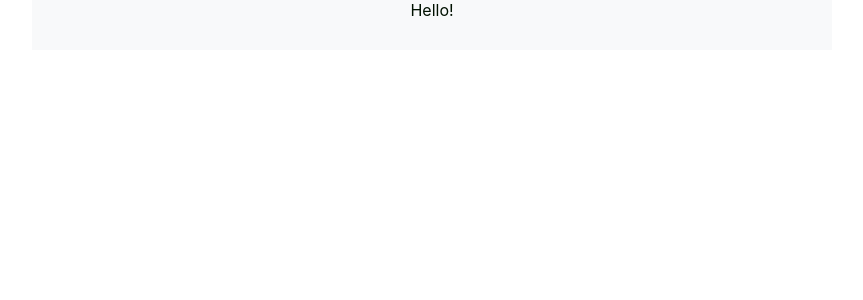
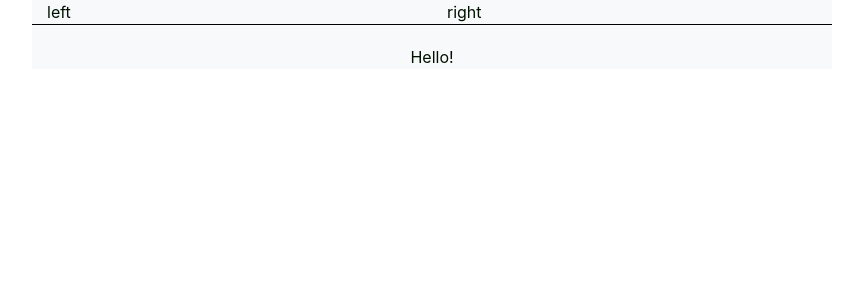
Before and after one commit to MegDeri/weather-app, a React (Create React App) app: page / in a window 1280 px wide. Shown: the top 300 px of the page, without its empty margins (208-1071 px from the left). Built offline with nearby package versions, Linux system fonts and the light colour scheme.

Commit message:
Add Header component

```diff
--- a/package.json
+++ b/package.json
@@ -7,12 +7,14 @@
     "@testing-library/react": "^9.3.2",
     "@testing-library/user-event": "^7.1.2",
     "animate.css": "^3.7.0",
+    "bootstrap": "^4.4.1",
     "node-sass": "^4.13.1",
     "react": "^16.13.0",
     "react-animated-css": "^1.2.1",
     "react-dom": "^16.13.0",
     "react-icons": "^3.7.0",
-    "react-scripts": "3.4.0"
+    "react-scripts": "3.4.0",
+    "reactstrap": "^8.4.1"
   },
   "scripts": {
     "start": "react-scripts start",
--- /dev/null
+++ b/src/component/header/Header.js
@@ -0,0 +1,23 @@
+import React from "react";
+
+import "bootstrap/dist/css/bootstrap.min.css";
+import { Container, Row, Col } from "reactstrap";
+
+import "./Header.scss";
+
+export const Header = props => {
+  return (
+    <div className="navMain">
+      <Container>
+        <Row>
+          <Col xs={12} md={6}>
+            <div>left</div>
+          </Col>
+          <Col xs={12} md={6}>
+            <div>right</div>
+          </Col>
+        </Row>
+      </Container>
+    </div>
+  );
+};
--- /dev/null
+++ b/src/component/header/Header.scss
@@ -0,0 +1,11 @@
+.navbar {
+  display: flex;
+  flex-wrap: wrap;
+  justify-content: space-around;
+  text-transform: uppercase;
+}
+
+.navMain {
+  border-bottom: 1px solid #000;
+  margin-bottom: 20px;
+}
--- a/src/component/layout/MainLayout.js
+++ b/src/component/layout/MainLayout.js
@@ -1,5 +1,5 @@
 import React from "react";
-//import { Header } from "../Header/Header";
+import { Header } from "../header/Header";
 
 import "./MainLayout.scss";
 
@@ -7,7 +7,7 @@ export class MainLayout extends React.Component {
   render() {
     return (
       <div className="main">
-        {/* <Header /> */}
+        <Header />
         <div className="main-box">{this.props.children}</div>
       </div>
     );
```
Also changed, not shown: 1 other file (tests, documents, lock files or other folders).
